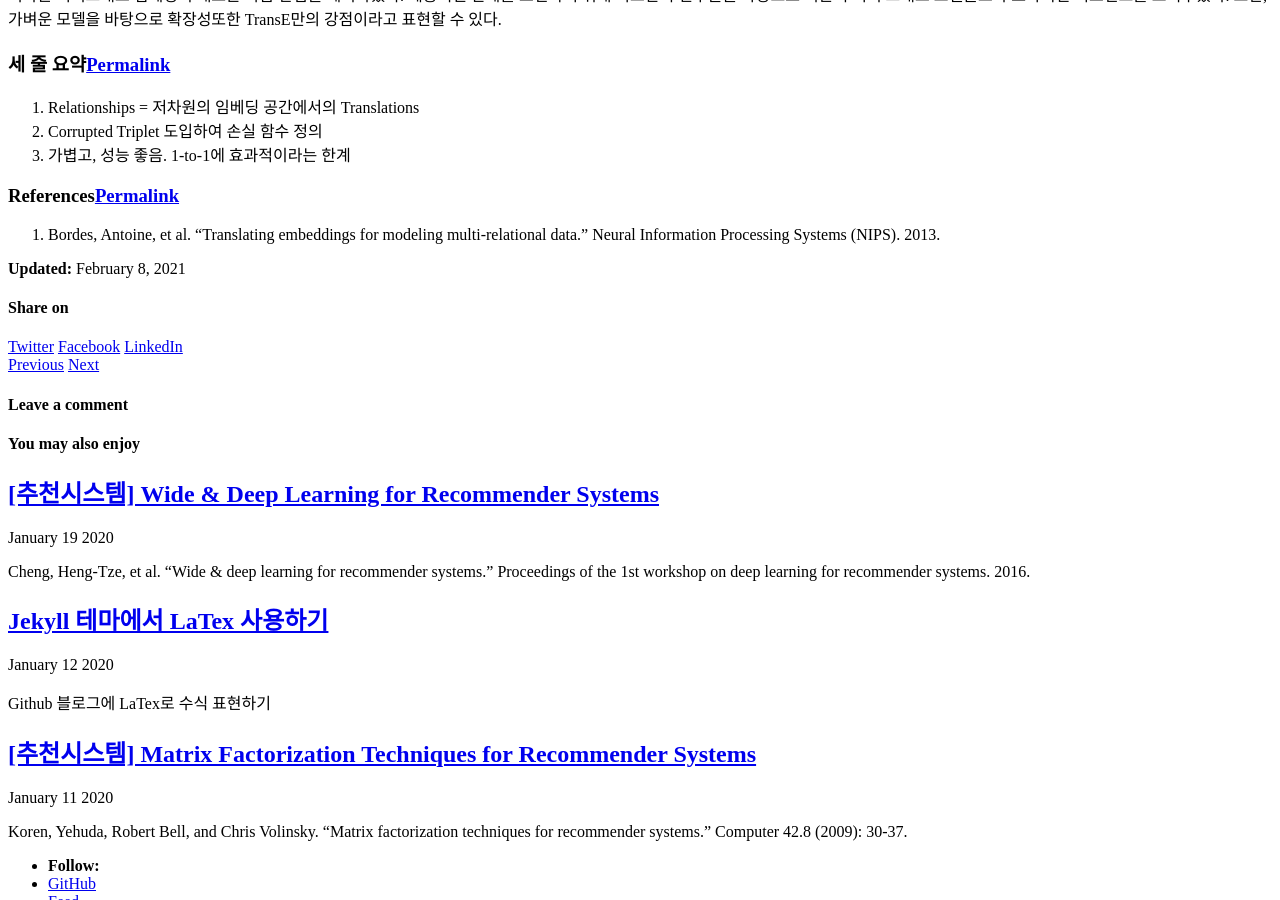
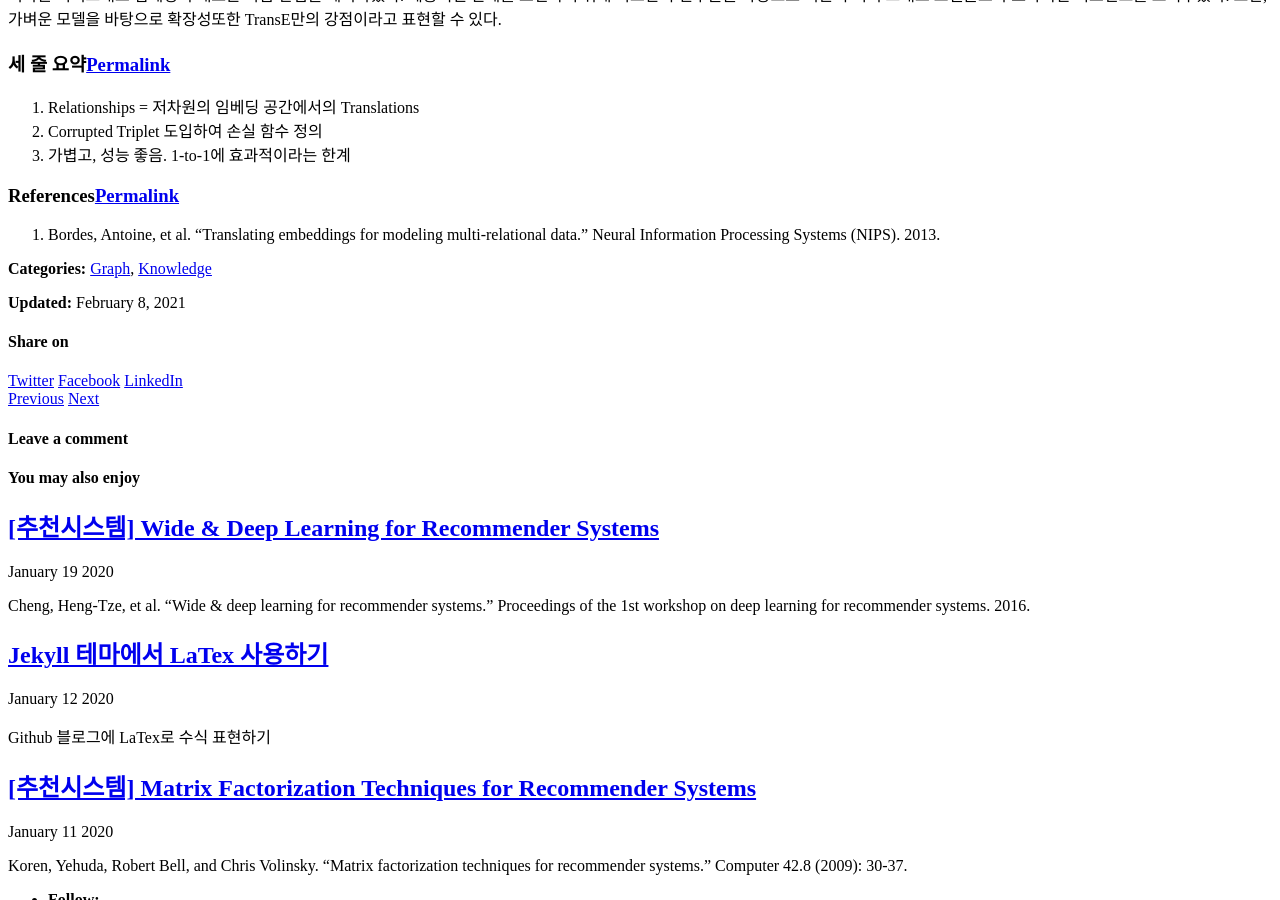
Before and after one commit to SukwonYun/sukwonyun.github.io, a Jekyll site: the page built from _posts/2021-02-08-TransE.md, in a window 1280 px wide and 900 px high, scrolled down 3449 px. Built offline with Jekyll 4.4.1, drawn with Linux system fonts in a browser that asks for light colours; cached includes are drawn as plain includes; comment, search, counter and statistics services are not loaded.

Commit message:
Update 2021-02-08-TransE.md

```diff
--- a/_posts/2021-02-08-TransE.md
+++ b/_posts/2021-02-08-TransE.md
@@ -1,5 +1,6 @@
 ---
 title: "[지식그래프] (TransE) Translating Embeddings for Modeling Multi-relational Data"
+categories: Knowledge Graph
 toc: true
 toc_sticky: true
 toc_label: 목차
```
